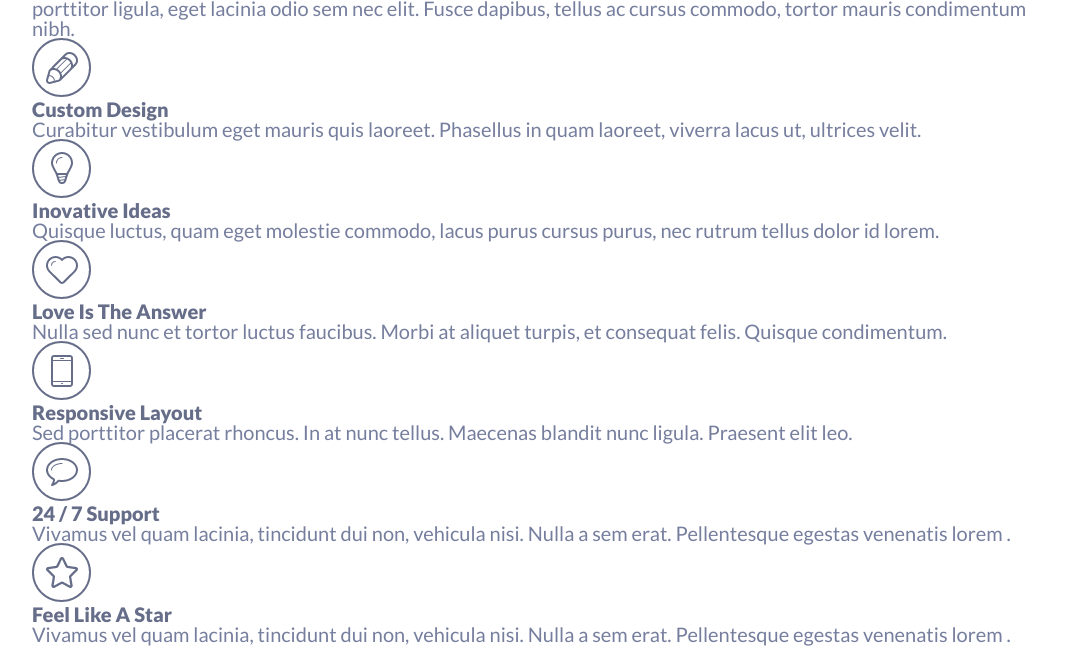
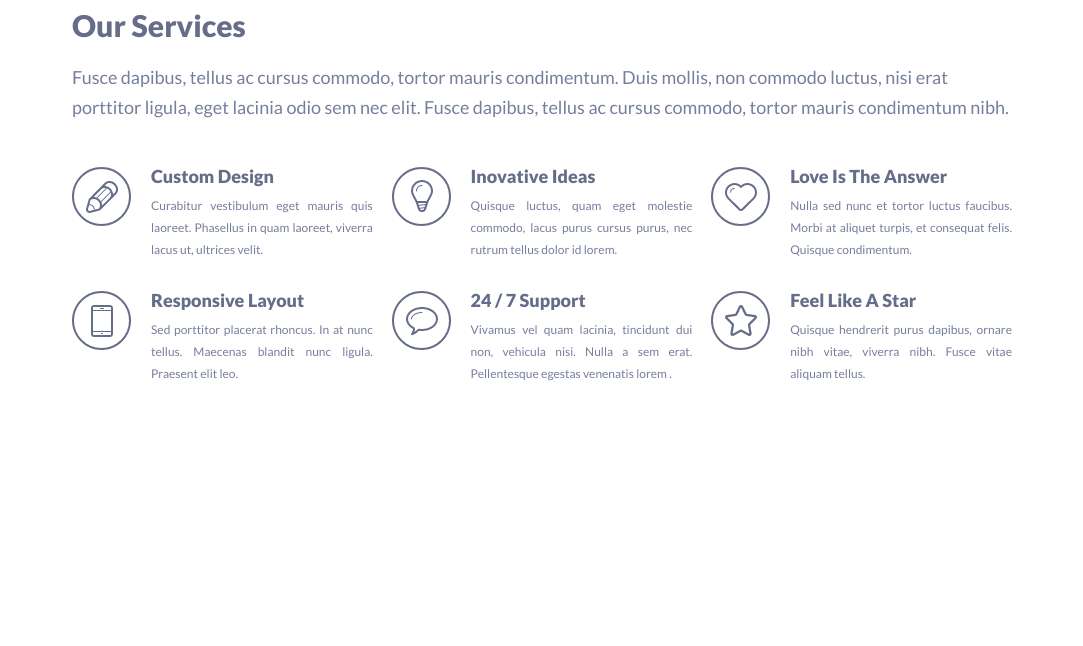
Before and after one commit to tarasdemidovich1995/singolo, a plain HTML site: page singolo1.html in a window 1280 px wide. Shown: the part 747-1393 px from the top of the page, without its empty margins (98-1181 px from the left). After the commit the page ends 1162 px from the top, so only its background shows below. Drawn offline with Linux system fonts and the light colour scheme.

Commit message:
feat: add our-services section for page

```diff
--- a/singolo1.css
+++ b/singolo1.css
@@ -99,7 +99,7 @@ h2 {
 }
 
 h3 {
-  font-size: 1rem;
+  font-size: 0.9rem;
   font-family: "Lato-Black", sans-serif;
   color: #666d89;
 }
@@ -137,6 +137,7 @@ h3 {
 
 .slider {
   height: 600px;
+  border-bottom: 6px solid #ea676b;
   padding: 0 40px;
   background-color: #f06c64;
   display: -webkit-box;
@@ -148,7 +149,7 @@ h3 {
   -webkit-box-pack: justify;
       -ms-flex-pack: justify;
           justify-content: space-between;
-  padding: 0 40px 12px 40px;
+  padding: 0 40px 6px 40px;
 }
 
 .slider__phone {
@@ -262,4 +263,64 @@ h3 {
 .navigation__list-item:last-child {
   margin-right: 0;
 }
+
+.our-services {
+  margin-top: 62px;
+  padding: 0 40px;
+}
+
+.our-services__top h2 {
+  margin-bottom: 22px;
+}
+
+.our-services__top p {
+  font-size: 0.9rem;
+  line-height: 1.5rem;
+}
+
+.our-services__bottom {
+  margin-top: 45px;
+}
+
+.service-list {
+  display: -webkit-box;
+  display: -ms-flexbox;
+  display: flex;
+  -ms-flex-wrap: wrap;
+      flex-wrap: wrap;
+}
+
+.service-list__item {
+  width: 32%;
+  -ms-flex-negative: 0;
+      flex-shrink: 0;
+  margin-right: 2%;
+}
+
+.service-list__item:nth-child(3n) {
+  margin-right: 0;
+}
+
+.card {
+  display: -webkit-box;
+  display: -ms-flexbox;
+  display: flex;
+  margin-bottom: 30px;
+}
+
+.card__left {
+  margin-right: 20px;
+  -ms-flex-negative: 0;
+      flex-shrink: 0;
+}
+
+.card__right h3 {
+  margin-bottom: 10px;
+}
+
+.card__right p {
+  font-size: 0.6rem;
+  line-height: 1.1rem;
+  text-align: justify;
+}
 /*# sourceMappingURL=singolo1.css.map */
--- a/singolo1.html
+++ b/singolo1.html
@@ -16,7 +16,7 @@
                     <h1>Singolo<span class="purple-letter"> *</span></h1>
                 </section>
             </div>
-            <div class="header__right">
+            <div class="header__rightt">
                 <nav class="navigation">
                     <ul class="navigation__list">
                         <li class="navigation__list-item">
@@ -56,76 +56,76 @@
                 </section>
                 <section class="our-services__bottom">
                     <ul class="service-list">
-                        <li class="service-list__item one-service">
-                            <div class="one-service__left">
-                                <div class="one-service__img">
+                        <li class="service-list__item card">
+                            <div class="card__left">
+                                <div class="card__img">
                                     <img src="./assets/images/services/pen.png" alt="">
                                 </div>
                             </div>
-                            <div class="one-service__righ">
+                            <div class="card__right">
                                 <h3>Custom Design</h3>
                                 <p>Curabitur vestibulum eget mauris quis laoreet. Phasellus in quam laoreet, viverra
                                     lacus ut, ultrices velit.</p>
                             </div>
                         </li>
-                        <li class="service-list__item one-service">
-                            <div class="one-service__left">
-                                <div class="one-service__img">
+                        <li class="service-list__item card">
+                            <div class="card__left">
+                                <div class="card__img">
                                     <img src="./assets/images/services/bulb.png" alt="">
                                 </div>
                             </div>
-                            <div class="one-service__righ">
+                            <div class="card__right">
                                 <h3>Inovative Ideas</h3>
                                 <p>Quisque luctus, quam eget molestie commodo, lacus purus cursus purus, nec rutrum
                                     tellus dolor id lorem.</p>
                             </div>
                         </li>
-                        <li class="service-list__item one-service">
-                            <div class="one-service__left">
-                                <div class="one-service__img">
+                        <li class="service-list__item card">
+                            <div class="card__left">
+                                <div class="card__img">
                                     <img src="./assets/images/services/heart.png" alt="">
                                 </div>
                             </div>
-                            <div class="one-service__righ">
+                            <div class="card__right">
                                 <h3>Love Is The Answer</h3>
                                 <p>Nulla sed nunc et tortor luctus faucibus. Morbi at aliquet turpis, et consequat
                                     felis. Quisque condimentum.</p>
                             </div>
                         </li>
-                        <li class="service-list__item one-service">
-                            <div class="one-service__left">
-                                <div class="one-service__img">
+                        <li class="service-list__item card">
+                            <div class="card__left">
+                                <div class="card__img">
                                     <img src="./assets/images/services/phone.png" alt="">
                                 </div>
                             </div>
-                            <div class="one-service__righ">
+                            <div class="card__right">
                                 <h3>Responsive Layout</h3>
                                 <p>Sed porttitor placerat rhoncus. In at nunc tellus. Maecenas blandit nunc ligula.
                                     Praesent elit leo.</p>
                             </div>
                         </li>
-                        <li class="service-list__item one-service">
-                            <div class="one-service__left">
-                                <div class="one-service__img">
+                        <li class="service-list__item card">
+                            <div class="card__left">
+                                <div class="card__img">
                                     <img src="./assets/images/services/support.png" alt="">
                                 </div>
                             </div>
-                            <div class="one-service__righ">
+                            <div class="card__right">
                                 <h3>24 / 7 Support</h3>
                                 <p>Vivamus vel quam lacinia, tincidunt dui non, vehicula nisi. Nulla a sem erat.
                                     Pellentesque egestas venenatis lorem .</p>
                             </div>
                         </li>
-                        <li class="service-list__item one-service">
-                            <div class="one-service__left">
-                                <div class="one-service__img">
+                        <li class="service-list__item card">
+                            <div class="card__left">
+                                <div class="card__img">
                                     <img src="./assets/images/services/star.png" alt="">
                                 </div>
                             </div>
-                            <div class="one-service__righ">
+                            <div class="card__right">
                                 <h3>Feel Like A Star</h3>
-                                <p>Vivamus vel quam lacinia, tincidunt dui non, vehicula nisi. Nulla a sem erat.
-                                    Pellentesque egestas venenatis lorem .</p>
+                                <p>Quisque hendrerit purus dapibus, ornare nibh vitae, viverra nibh. Fusce vitae aliquam
+                                    tellus.</p>
                             </div>
                         </li>
                     </ul>
```
